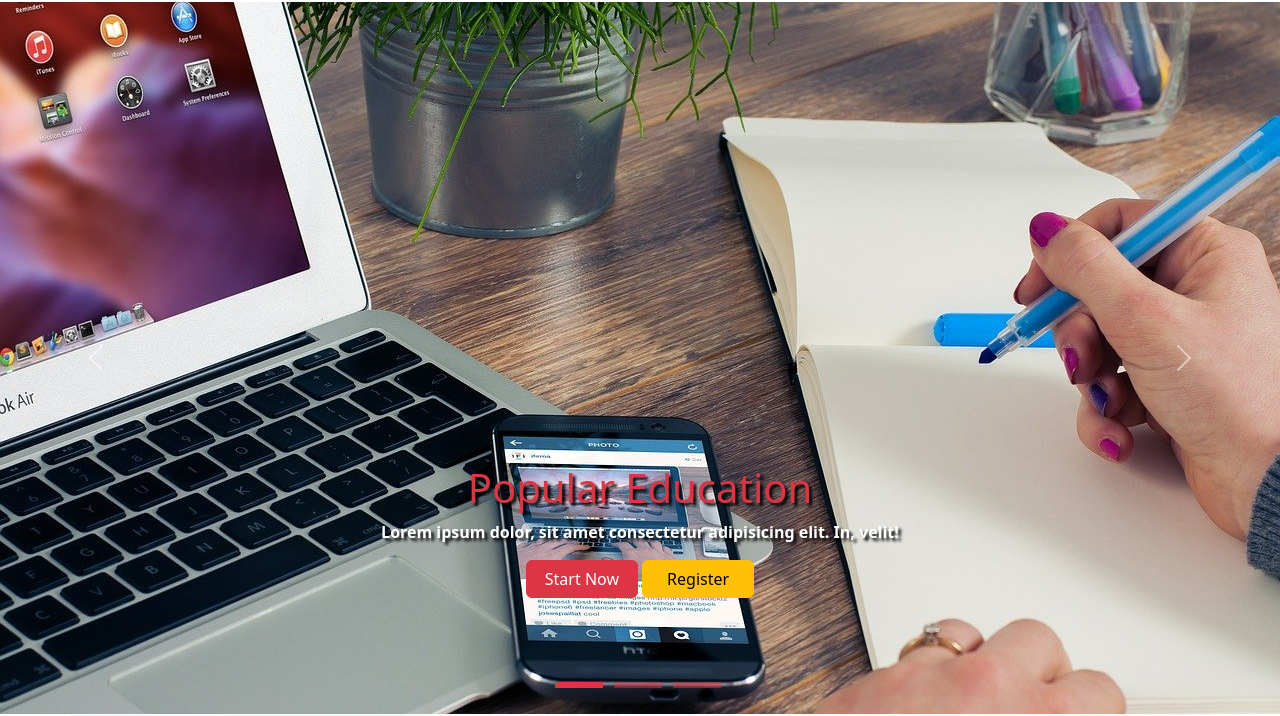
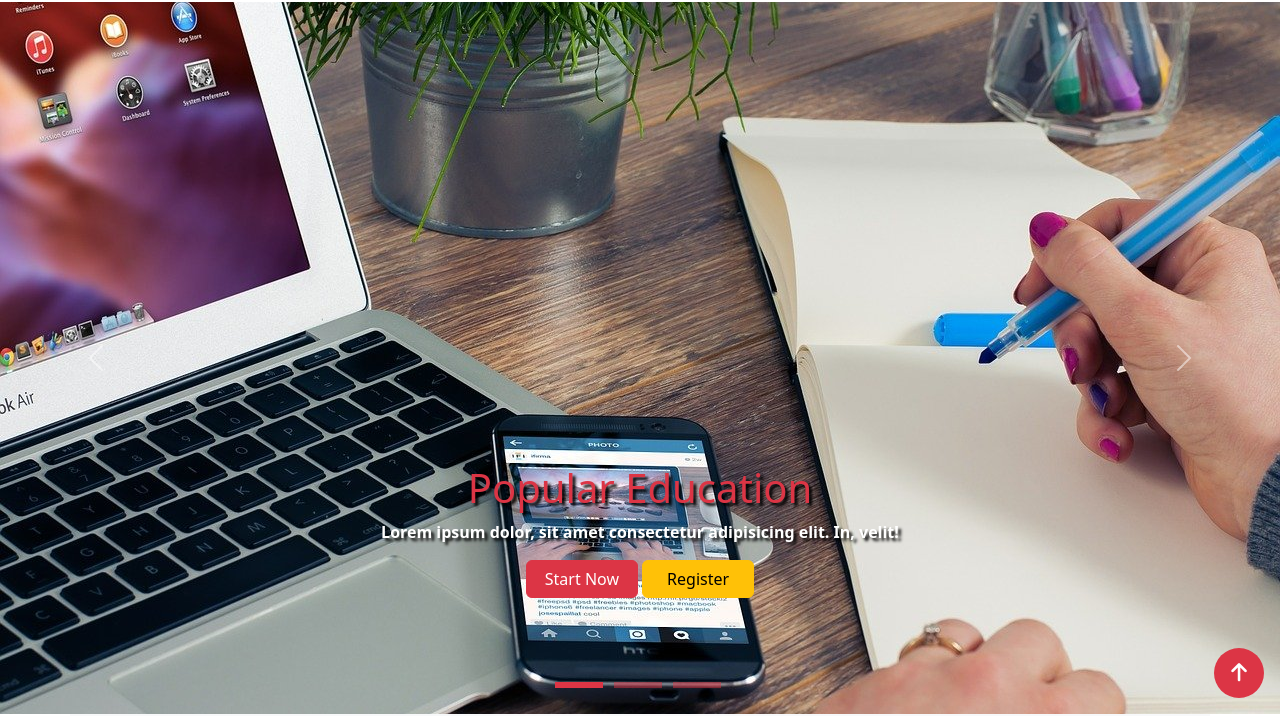
Before and after one commit to Mehmetaliatun/bootstrap-project, a plain HTML site: page index.html in a window 1280 px wide. Shown: the part 86-802 px from the top of the page. Drawn offline with nearby package versions, Linux system fonts and the light colour scheme.

Commit message:
finished

```diff
--- a/css/app.css
+++ b/css/app.css
@@ -87,3 +87,26 @@ footer i:hover {
 }
 
 /** -------------- UP-BUTTON ------------------ */
+
+.btn-up {
+  position: fixed;
+  bottom: 1rem;
+  right: 1rem;
+  color: white;
+  background-color: var(--red);
+  width: 50px;
+  height: 50px;
+  border-radius: 50%;
+  display: flex;
+  align-items: center;
+  justify-content: center;
+  font-size: 1.3rem;
+  text-decoration: none;
+  transition: color 1s;
+}
+.btn-up:hover {
+  color: black;
+}
+.btn-up:hover i {
+  transform: scale(1.2, 1.2);
+}
--- a/index.html
+++ b/index.html
@@ -21,7 +21,7 @@
     <link rel="stylesheet" href="./css/app.css" />
   </head>
 
-  <body>
+  <body id="body">
     <!-- NAVBAR -->
     <nav class="navbar navbar-expand-sm navbar-light">
       <div class="container-fluid">
```
